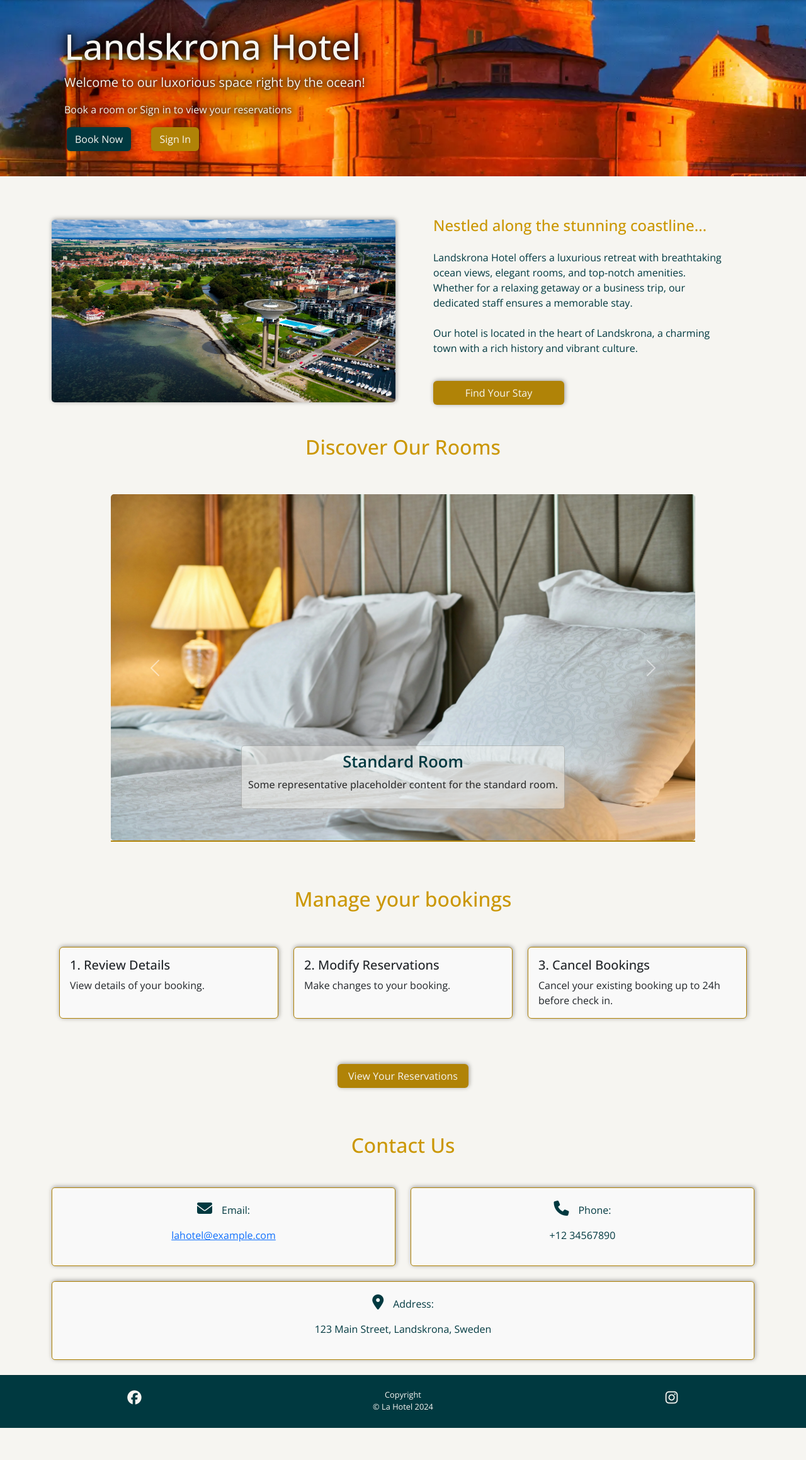
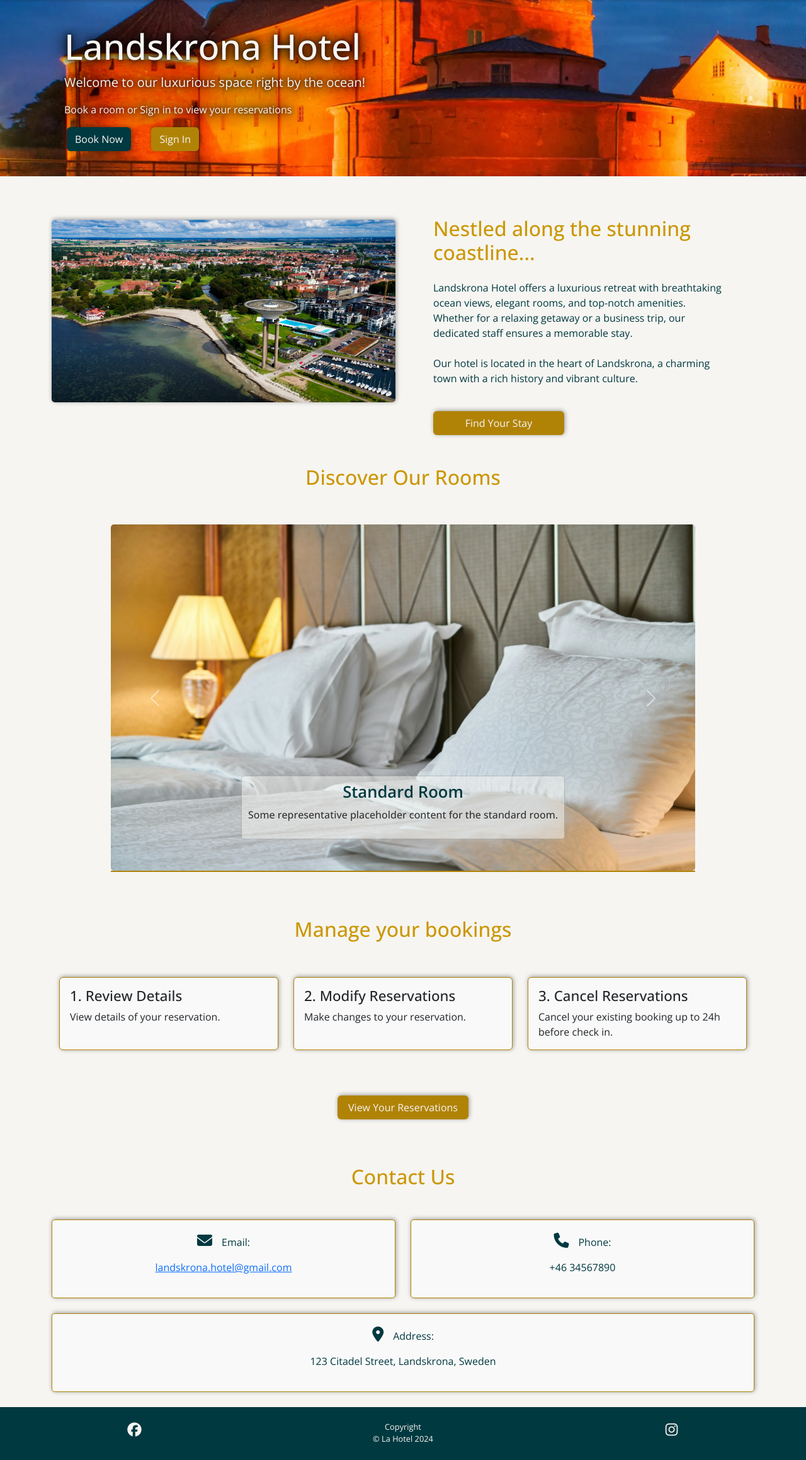
Before and after one commit to EVondrus/la-hotel, a Django app: page / in a window 1280 px wide. Shown: the part 112-2431 px from the top of the page at 63% size. Before the commit the page ends 2380 px from the top, so only its background shows below. Run offline with Django 5.2, Linux system fonts and the light colour scheme; some libraries are stand-ins or nearby versions.

Commit message:
refactor: Add aria-label tags and update headings for better semantics
update CSS for logo and text sizes

```diff
--- a/home/templates/home/carousel.html
+++ b/home/templates/home/carousel.html
@@ -7,11 +7,11 @@
 					<img
 						src="{% static 'images/la-hotelroom.webp' %}"
 						class="d-block w-100 custom-carousel-img"
-						alt="Standard bedroom image"
+						alt="Standard bedroom of the hotel"
 					/>
 					<div class="carousel-caption d-none d-md-block">
 						<div class="transparent-box">
-							<h5 class="text-green">Standard Room</h5>
+							<h3 class="text-green">Standard Room</h3>
 							<p>Some representative placeholder content for the standard room.</p>
 						</div>
 					</div>
@@ -20,11 +20,11 @@
 					<img
 						src="{% static 'images/la-hotelroom.webp' %}"
 						class="d-block w-100 custom-carousel-img"
-						alt="Standard bedroom image"
+						alt="Deluxe bedroom of the hotel"
 					/>
 					<div class="carousel-caption d-none d-md-block">
 						<div class="transparent-box">
-							<h5 class="text-green">Deluxe Room</h5>
+							<h3 class="text-green">Deluxe Room</h3>
 							<p>Some representative placeholder content for the deluxe room.</p>
 						</div>
 					</div>
@@ -33,11 +33,11 @@
 					<img
 						src="{% static 'images/la-hotelroom.webp' %}"
 						class="d-block w-100 custom-carousel-img"
-						alt="Standard bedroom image"
+						alt="Suite bedroom of the hotel"
 					/>
 					<div class="carousel-caption d-none d-md-block">
 						<div class="transparent-box">
-							<h5 class="text-green">Suite</h5>
+							<h3 class="text-green">Suite</h3>
 							<p>Some representative placeholder content for the suite.</p>
 						</div>
 					</div>
@@ -48,6 +48,7 @@
 				type="button"
 				data-bs-target="#carouselExampleRide"
 				data-bs-slide="prev"
+				aria-label="Previous"
 			>
 				<span class="carousel-control-prev-icon" aria-hidden="true"></span>
 				<span class="visually-hidden">Previous</span>
@@ -57,6 +58,7 @@
 				type="button"
 				data-bs-target="#carouselExampleRide"
 				data-bs-slide="next"
+				aria-label="Next"
 			>
 				<span class="carousel-control-next-icon" aria-hidden="true"></span>
 				<span class="visually-hidden">Next</span>
--- a/home/templates/home/index.html
+++ b/home/templates/home/index.html
@@ -6,22 +6,26 @@
 
 <!-- Hero Section -->
 {% block content %}
-<section id="hero">
+<section id="hero" aria-labelledby="hero-heading">
   <div class="jumbotron">
     <div class="container">
       <div class="row">
         <div class="col-md-12">
           <h1 class="display-4">Landskrona Hotel</h1>
-          <p class="lead">Welcome to our luxorious space right by the ocean!</p>
+          <p class="lead">Welcome to our luxurious space right by the ocean!</p>
           <p>Book a room or Sign in to view your reservations</p>
           <a
             class="btn btn-md btn-book mx-4"
             href="{% url 'booking:add_booking' %}"
             role="button"
+            aria-label="Book a room"
             >Book Now</a
           >
           {% if not user.is_authenticated %}
-          <a class="btn btn-md mx-1" href="/accounts/login/" role="button"
+          <a class="btn btn-md mx-1"
+            href="/accounts/login/"
+            role="button"
+            aria-label="Sign in to your account"
             >Sign In</a
           >
           {% endif %}
@@ -37,12 +41,12 @@
       <div class="col-md-6 d-none d-md-block">
         <img
           src="{% static 'images/la-home1.webp' %}"
-          alt="Image of Landskrona waterfront from a drone view"
+          alt="Landskrona waterfront from a drone view"
           class="img-fluid cover-img"
         />
       </div>
       <div class="col-md-6 mt-5 px-5">
-        <h4 class="mb-4">Nestled along the stunning coastline...</h4>
+        <h2 id="intro-heading" class="mb-4">Nestled along the stunning coastline...</h2>
         <p>
           Landskrona Hotel offers a luxurious retreat with breathtaking ocean
           views, elegant rooms, and top-notch amenities. <br />
@@ -55,6 +59,7 @@
           class="btn btn-gold mt-4"
           href="{% url 'rooms:roomcategory' %}"
           role="button"
+          aria-label="Find your stay"
           >Find Your Stay</a
         >
       </div>
@@ -79,23 +84,23 @@
         <div class="col-md-4 mb-4">
           <div class="card h-100 manage-card">
             <div class="card-body">
-              <h5 class="card-title">1. Review Details</h5>
-              <p class="card-text">View details of your booking.</p>
+              <h3 class="card-title text-h3">1. Review Details</h3>
+              <p class="card-text">View details of your reservation.</p>
             </div>
           </div>
         </div>
         <div class="col-md-4 mb-4">
           <div class="card h-100 manage-card">
             <div class="card-body">
-              <h5 class="card-title">2. Modify Reservations</h5>
-              <p class="card-text">Make changes to your booking.</p>
+              <h3 class="card-title text-h3">2. Modify Reservations</h3>
+              <p class="card-text">Make changes to your reservation.</p>
             </div>
           </div>
         </div>
         <div class="col-md-4 mb-4">
           <div class="card h-100 manage-card">
             <div class="card-body">
-              <h5 class="card-title">3. Cancel Bookings</h5>
+              <h3 class="card-title text-h3">3. Cancel Reservations</h3>
               <p class="card-text">
                 Cancel your existing booking up to 24h before check in.
               </p>
@@ -109,6 +114,7 @@
             class="btn btn-gold mt-4"
             href="{% url 'booking:booking_list' %}"
             role="button"
+            aria-label="View your reservations"
             >View Your Reservations
           </a>
         </div>
@@ -124,16 +130,16 @@
       <div class="col-12 col-md-6 mb-4">
         <div class="contact-info text-center">
           <div class="details">
-            <p><i class="fas fa-envelope icon text-green-p"></i>Email:</p>
-            <p><a href="mailto:lahotel@example.com">lahotel@example.com</a></p>
+            <p><i class="fas fa-envelope icon text-green-p" aria-hidden="true"></i>Email:</p>
+            <p><a href="mailto:lahotel@example.com">landskrona.hotel@gmail.com</a></p>
           </div>
         </div>
       </div>
       <div class="col-12 col-md-6 mb-4">
         <div class="contact-info text-center">
           <div class="details">
-            <p><i class="fas fa-phone icon text-green-p"></i>Phone:</p>
-            <p>+12 34567890</p>
+            <p><i class="fas fa-phone icon text-green-p" aria-hidden="true"></i>Phone:</p>
+            <p>+46 34567890</p>
           </div>
         </div>
       </div>
@@ -141,9 +147,9 @@
         <div class="contact-info text-center">
           <div class="details">
             <p>
-              <i class="fas fa-map-marker-alt icon text-green-p"></i>Address:
+              <i class="fas fa-map-marker-alt icon text-green-p" aria-hidden="true"></i>Address:
             </p>
-            <p>123 Main Street, Landskrona, Sweden</p>
+            <p>123 Citadel Street, Landskrona, Sweden</p>
           </div>
         </div>
       </div>
--- a/static/css/base.css
+++ b/static/css/base.css
@@ -60,6 +60,7 @@ main {
 
 img.logo {
   width: 8rem;
+  height: auto;
 }
 
 a.nav-link {
@@ -265,6 +266,11 @@ a.btn-book:hover,
   font-size: 1.2rem;
 }
 
+.text-h3 {
+  font-size: 1.4rem;
+  font-weight: 500;
+}
+
 .manage-card,
 .category-card {
   border: 1px solid var(--dark-yellow);
```
